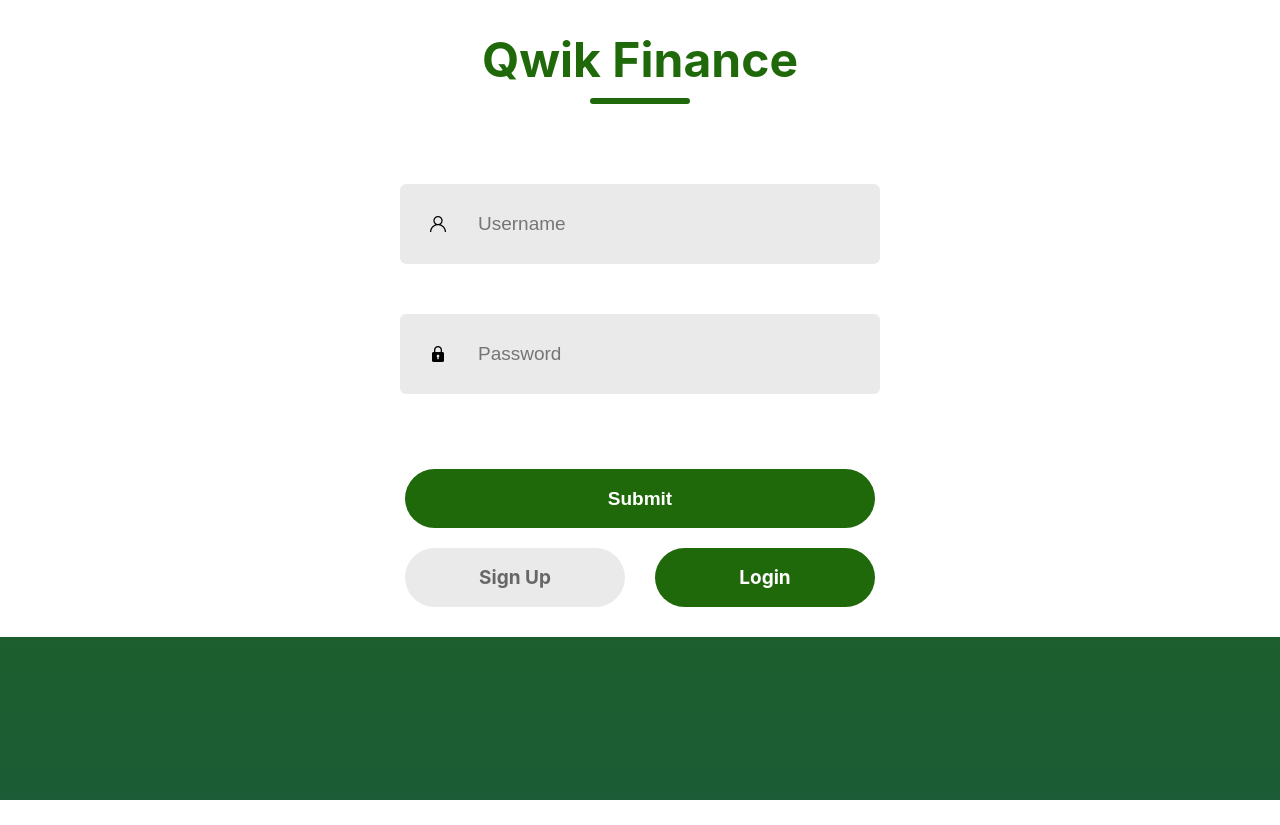
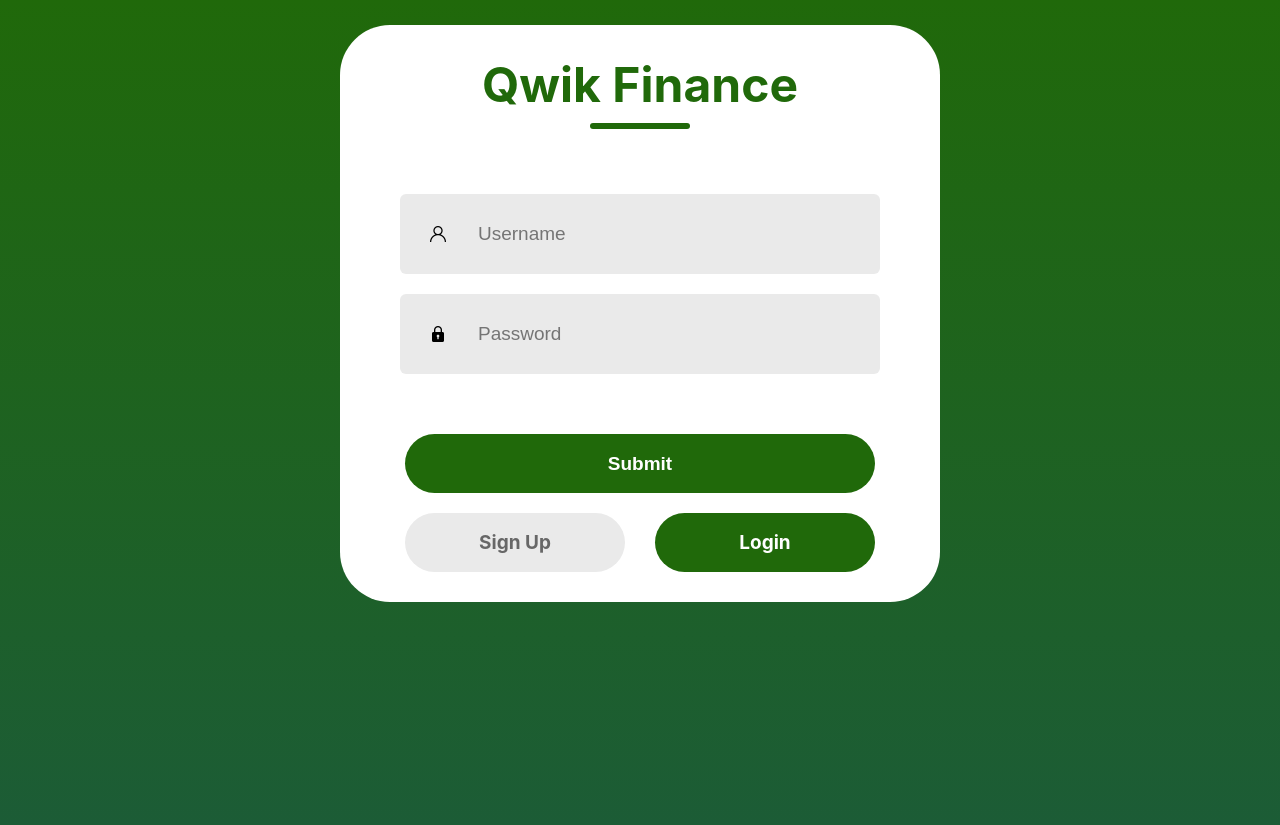
Before and after one commit to jaronlong52/Personal_Finance_App_Capstone, a React (Vite) app: page / in a window 1280 px wide. Before the commit the page ends 800 px from the top, so only its background shows below. Built offline with nearby package versions, Linux system fonts and the light colour scheme; no server answers.

Commit message:
fixed appearance

```diff
--- a/src/components/login/login.css
+++ b/src/components/login/login.css
@@ -1,16 +1,16 @@
-.container{
+.login-container{
     display: flex;
     flex-direction: column;
     margin: auto;
     margin-top: 25px;
-    width: 60px;
+    width: 600px;
     height: 100%;
     background: #fff;
     padding-bottom: 30px;
     border-radius: 50px;
 }
 
-.header{
+.login-header{
     display: flex;
     flex-direction: column;
     align-items: center;
@@ -33,10 +33,10 @@
 }
 
 .inputs{
-    margin-top: 55px;
+    margin-top: 45px;
     display: flex;
     flex-direction: column;
-    gap: 25px;
+    gap: 10px;
 }
 
 .input{
--- a/src/components/login/login.jsx
+++ b/src/components/login/login.jsx
@@ -127,8 +127,8 @@ const Login = () => {
   };
 
   return (
-    <div className='container'>
-        <div className='header'>
+    <div className='login-container'>
+        <div className='login-header'>
           <div className='text'>Qwik Finance</div>
           <div className='underline'></div>
         </div>
@@ -137,6 +137,7 @@ const Login = () => {
             <img src={user_icon} alt="" />
             <input type="name" value={name} onChange={e => setName(e.target.value)} placeholder="Name"/>
           </div>}
+          <label className="error-label" htmlFor="name"></label>
           <div className='input'>
             <img src={user_icon} alt="" />
             <input id="username" type="username" value={username} onChange={e => setUsername(e.target.value)} placeholder="Username"/>
```
